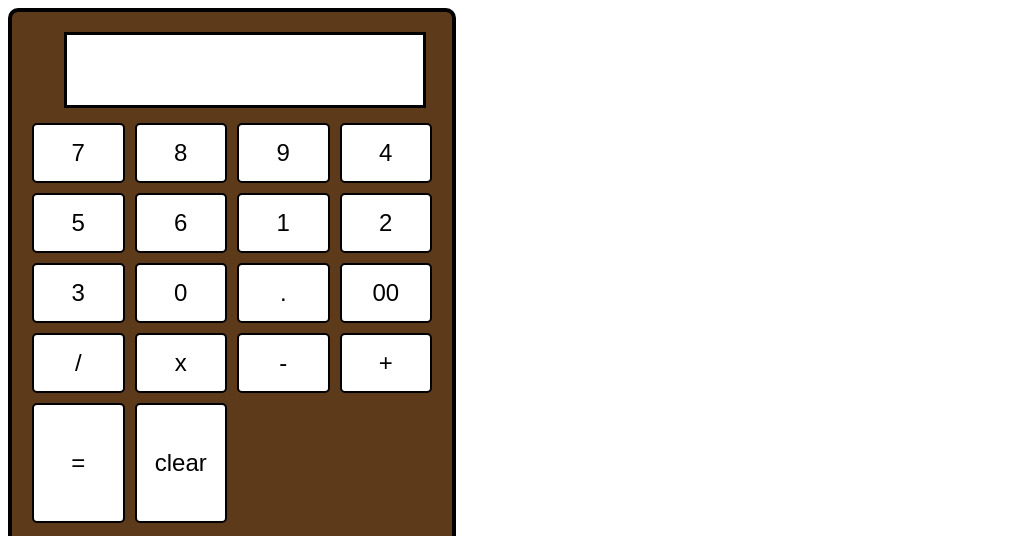
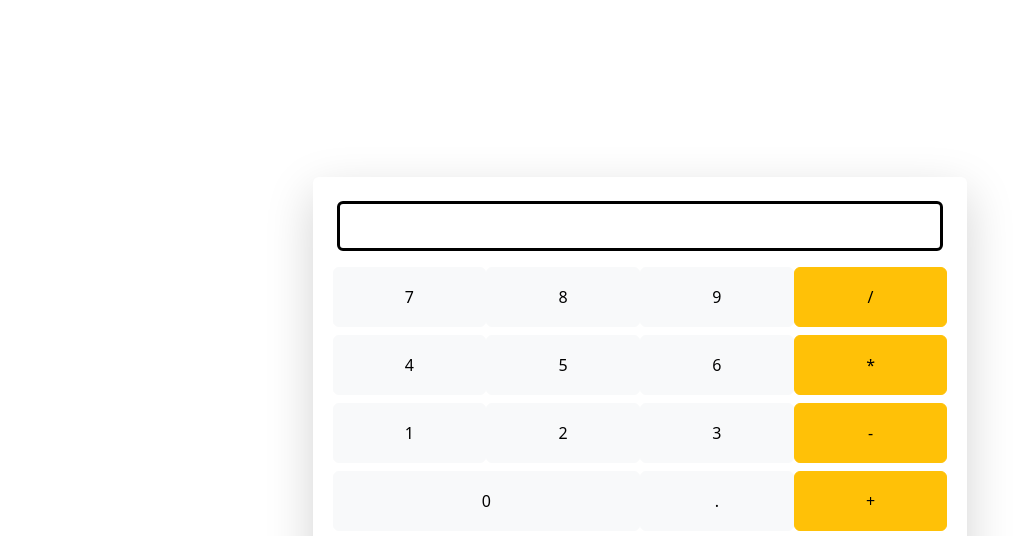
Before and after one commit to Mishalr7/basic-calculator, a plain HTML site: page index.html in a window 1280 px wide. Shown: the top 536 px of the page, without its empty margins (0-1035 px from the left). Drawn offline with nearby package versions, Linux system fonts and the light colour scheme.

Commit message:
Update index.html

```diff
--- a/index.html
+++ b/index.html
@@ -2,42 +2,41 @@
 <html lang="en">
 <head>
     <meta charset="UTF-8">
-   <meta name="viewport" content="width=device-width, initial-scale=1.0, minimum-scale=1.0, maximum-scale=1.0, user-scalable=no">
-
-    <title>Document</title>
-    <link href="style.css"type="text/css"rel="stylesheet">
-
+    <meta name="viewport" content="width=device-width, initial-scale=1.0">
+    <title>Responsive Calculator</title>
+    <link href="https://cdn.jsdelivr.net/npm/bootstrap@5.3.0/dist/css/bootstrap.min.css" rel="stylesheet">
+    <link rel="stylesheet" href="style.css">
 </head>
 <body>
-    <div id="mainbody">
-<div id="calculator">
-<div id="output">
-<input type="text" id="output-text">
-</div>
-<div id="buttons">
+    <div class="container d-flex justify-content-center align-items-center vh-100">
+        <div class="calculator p-4 shadow-lg rounded">
+            <input type="text" class="display form-control text-end mb-3" id="output-text" readonly>
+            <div class="row g-2">
+                <button class="col-3 btn btn-light btn-custom" onclick="btnclick(7)">7</button>
+                <button class="col-3 btn btn-light btn-custom" onclick="btnclick(8)">8</button>
+                <button class="col-3 btn btn-light btn-custom" onclick="btnclick(9)">9</button>
+                <button class="col-3 btn btn-warning btn-custom" onclick="btnclick('/')">/</button>
 
-    <button onclick="btnclick(7)" id="seven">7</button>
-    <button onclick="btnclick(8)" id="eight">8</button>
-    <button onclick="btnclick(9)" id="nine">9</button>
-    <button onclick="btnclick(4)" id="four">4</button>
-    <button onclick="btnclick(5)" id="five">5</button>
-    <button onclick="btnclick(6)" id="six">6</button>
-    <button onclick="btnclick(1)" id="one">1</button>
-    <button onclick="btnclick(2)" id="two">2</button>
-    <button onclick="btnclick(3)" id="three">3</button>
-    <button onclick="btnclick(0)" id="zero">0</button>
-    <button onclick="btnclick('.')" id="point">.</button>
-    <button onclick="btnclick('00')" id="backspace">00</button>
-    <button onclick="btnclick('/')" id="div">/</button>
-    <button onclick="btnclick('*')" id="mult">x</button>
-    <button onclick="btnclick('-')" id="sub">-</button>
-    <button onclick="btnclick('+')" id="add">+</button>
-    <button onclick="equalclick()" id="equal">=</button>
-    <button onclick="btnclear()"id="clear">clear</button>
-</div>
-<h1 id="heading">Basic Calculator</h1>
-</div>
-</div>
-<script src="script.js"></script>
+                <button class="col-3 btn btn-light btn-custom" onclick="btnclick(4)">4</button>
+                <button class="col-3 btn btn-light btn-custom" onclick="btnclick(5)">5</button>
+                <button class="col-3 btn btn-light btn-custom" onclick="btnclick(6)">6</button>
+                <button class="col-3 btn btn-warning btn-custom" onclick="btnclick('*')">*</button>
+
+                <button class="col-3 btn btn-light btn-custom" onclick="btnclick(1)">1</button>
+                <button class="col-3 btn btn-light btn-custom" onclick="btnclick(2)">2</button>
+                <button class="col-3 btn btn-light btn-custom" onclick="btnclick(3)">3</button>
+                <button class="col-3 btn btn-warning btn-custom" onclick="btnclick('-')">-</button>
+
+                <button class="col-6 btn btn-light btn-custom" onclick="btnclick(0)">0</button>
+                <button class="col-3 btn btn-light btn-custom" onclick="btnclick('.')">.</button>
+                <button class="col-3 btn btn-warning btn-custom" onclick="btnclick('+')">+</button>
+
+                <button class="col-6 btn btn-danger btn-custom btn-long" onclick="btnclear()">Clear</button>
+                <button class="col-6 btn btn-success btn-custom btn-long" onclick="equalclick()">=</button>
+            </div>
+        </div>
+    </div>
+    <script src="script.js"></script>
+    <script src="https://cdn.jsdelivr.net/npm/bootstrap@5.3.0/dist/js/bootstrap.bundle.min.js"></script>
 </body>
 </html>
```
